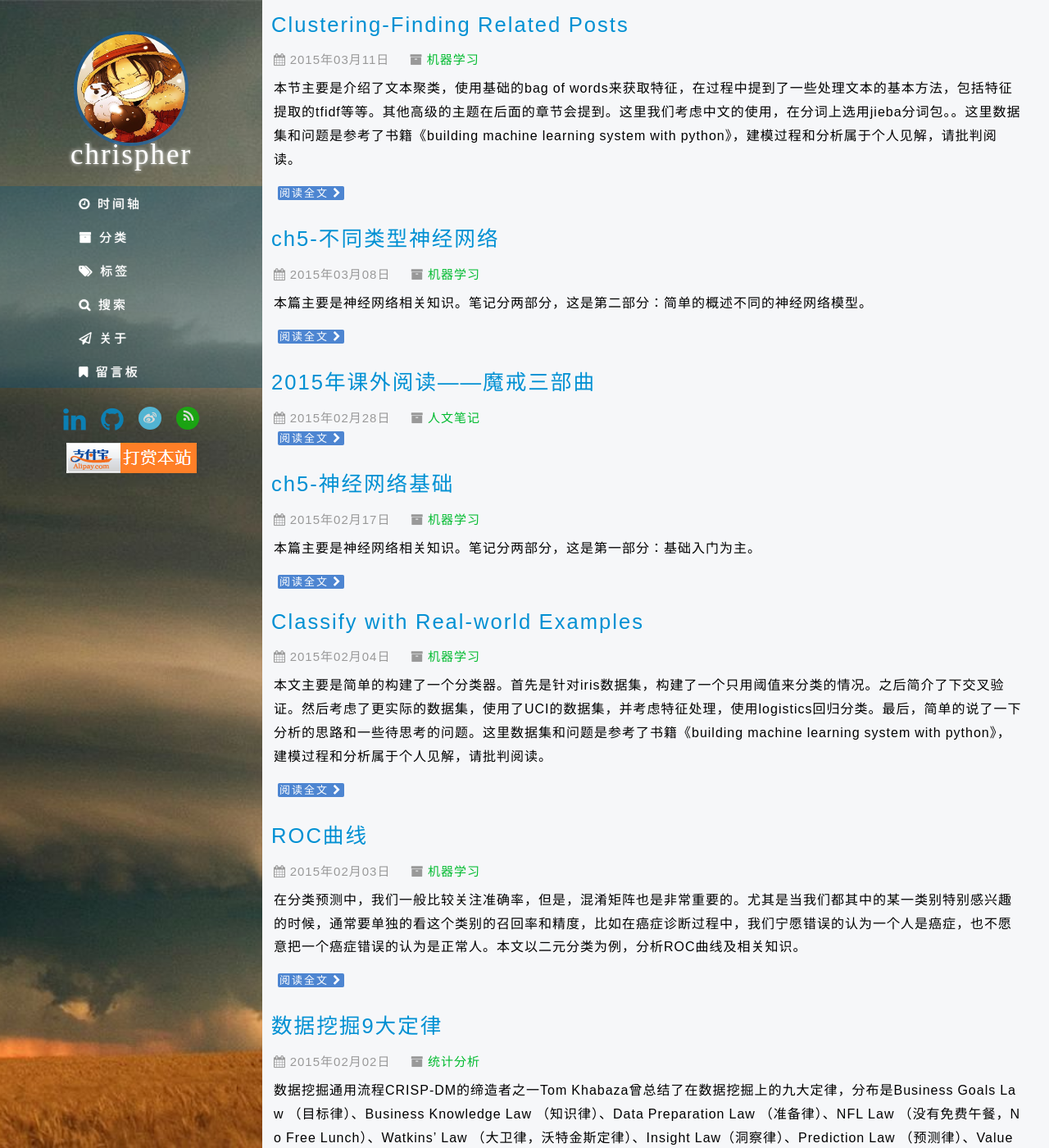
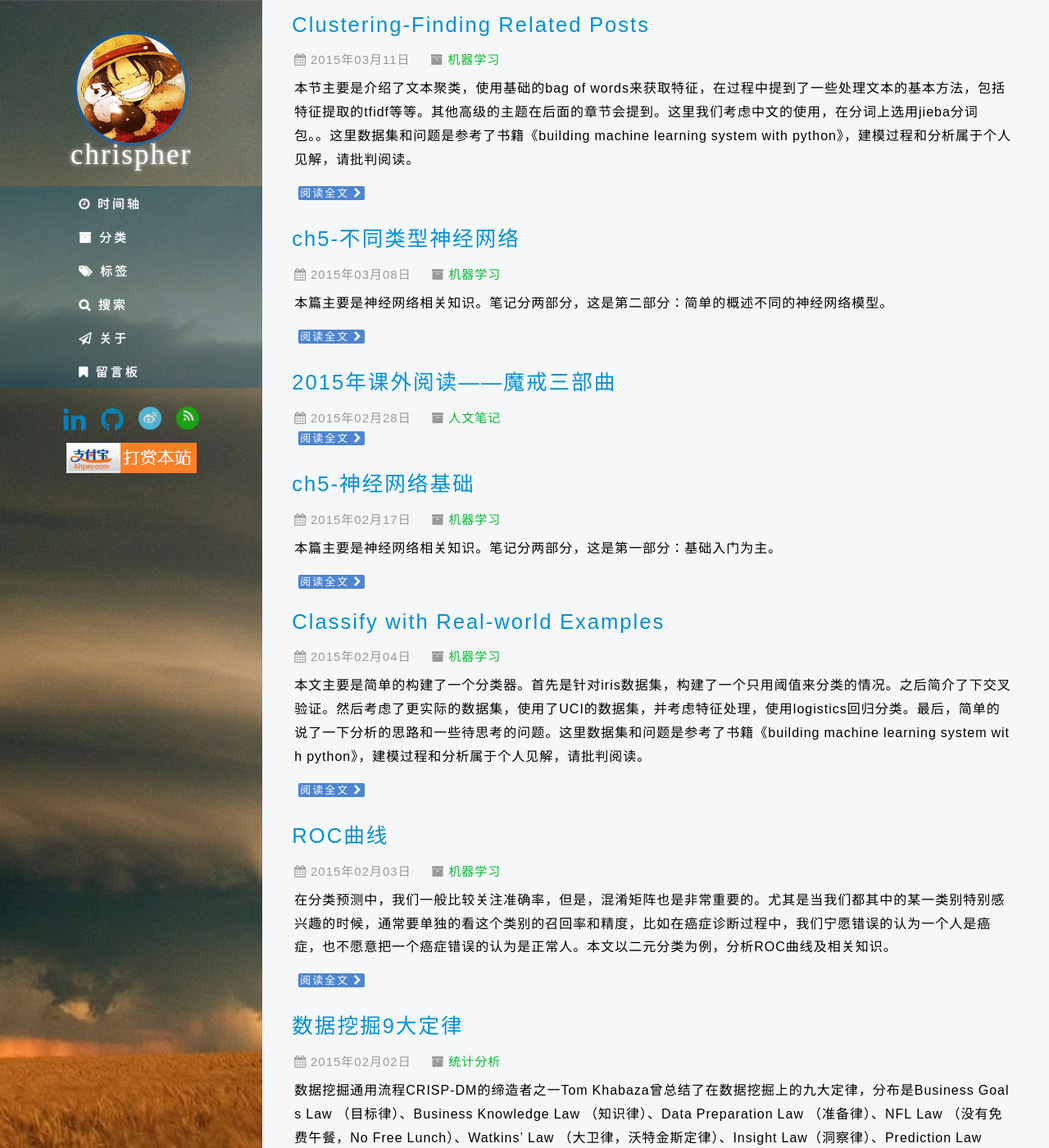
Before and after one commit to chrispher/chrispher.github.com, a Jekyll site: the page built from index.html, in a window 1280 px wide and 1400 px high. Shown: the whole window at 82% size. Built offline with Jekyll 4.4.1, drawn with Linux system fonts in a browser that asks for light colours; nearby versions of some CDN libraries; library files that are not in the unit come from our copies; the list of posts is cut into pages by our own code; comment, search, counter and statistics services are not loaded.

Commit message:
modify the format

```diff
--- a/res/css/light.css
+++ b/res/css/light.css
@@ -263,8 +263,8 @@ a:link {
 	margin-top:5%;
 }
 .main {
-	margin-left:25%;
-	margin-right:1%;
+	margin-left:27%;
+	margin-right:2%;
 	margin-top:-5px;
 	padding:0 10px 0 10px;
 }
```
